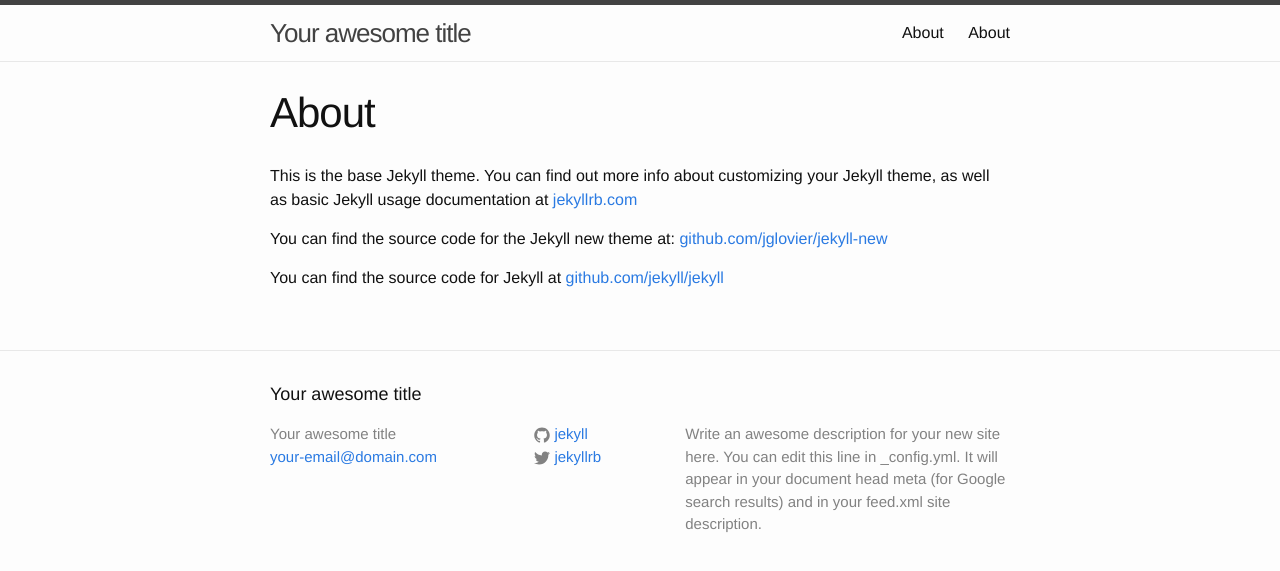
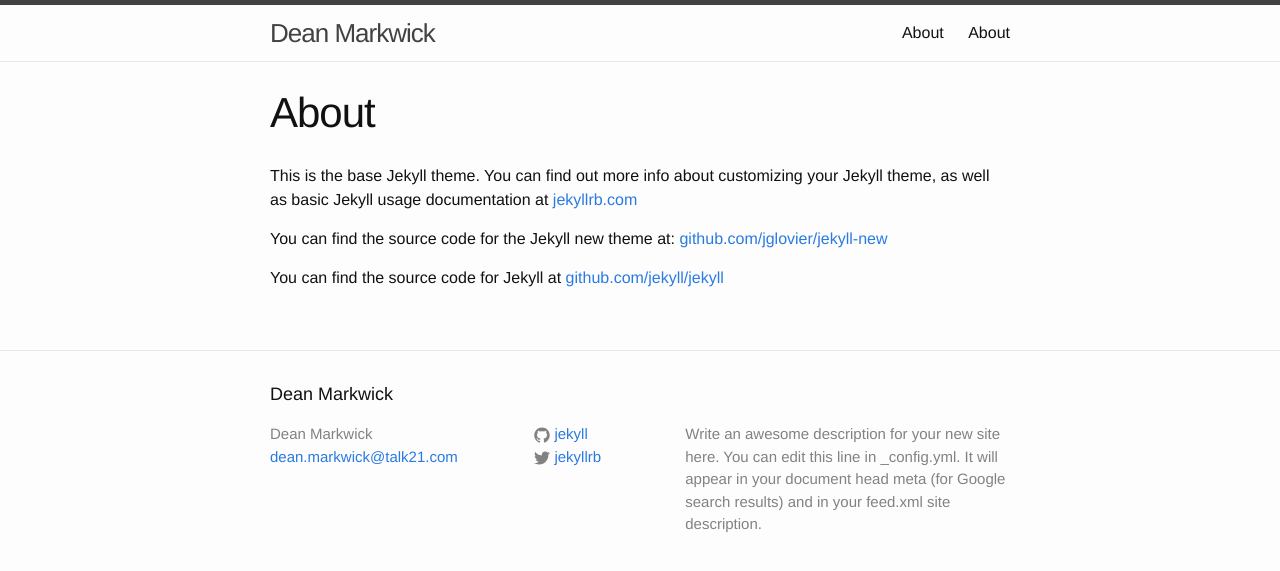
Before and after one commit to dm13450/dm13450.github.io, a Jekyll site: the page built from about.md, in a window 1280 px wide. Shown: the top 571 px of the page. Built offline with Jekyll 4.4.1, drawn with Linux system fonts in a browser that asks for light colours.

Commit message:
Jekyll title change

```diff
--- a/_config.yml
+++ b/_config.yml
@@ -1,6 +1,6 @@
 # Site settings
-title: Your awesome title
-email: your-email@domain.com
+title: Dean Markwick
+email: dean.markwick@talk21.com
 description: > # this means to ignore newlines until "baseurl:"
   Write an awesome description for your new site here. You can edit this
   line in _config.yml. It will appear in your document head meta (for
```
Also changed, not shown: index.html (added, +23 -0 lines).
